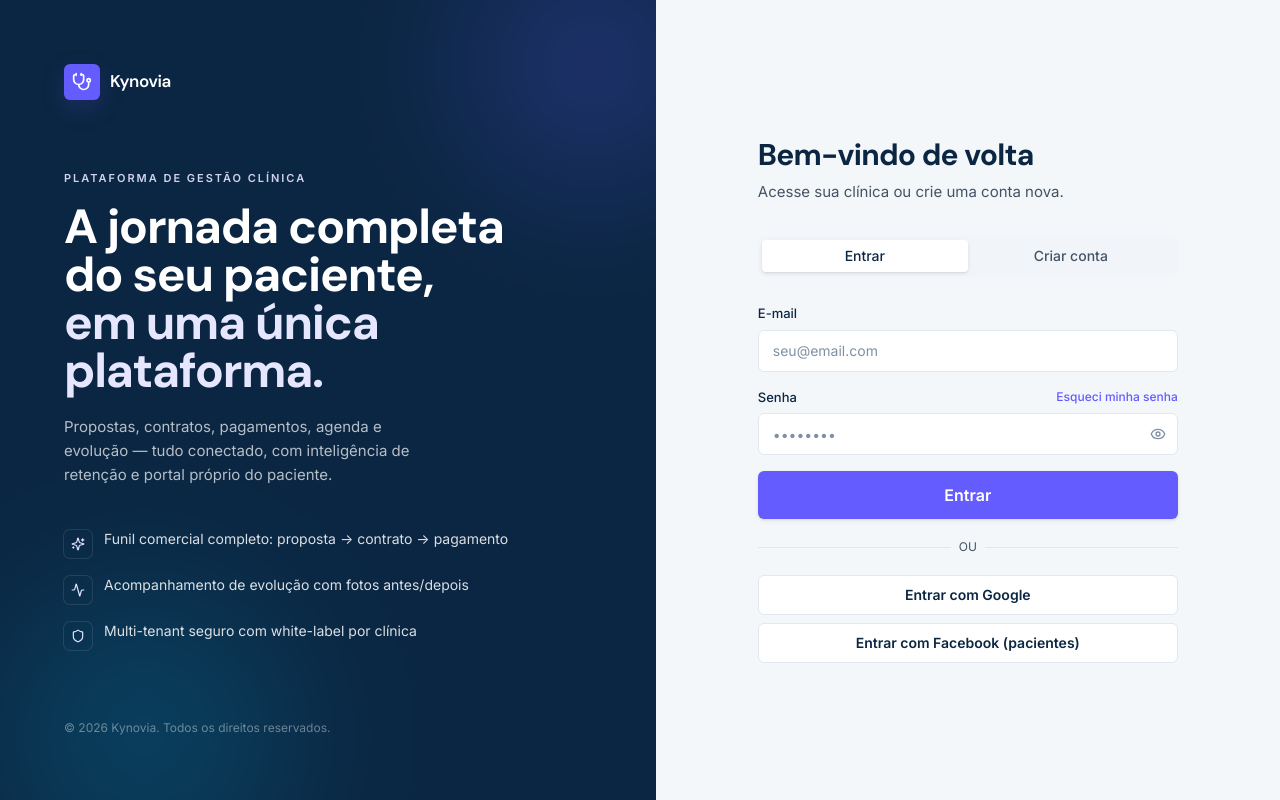
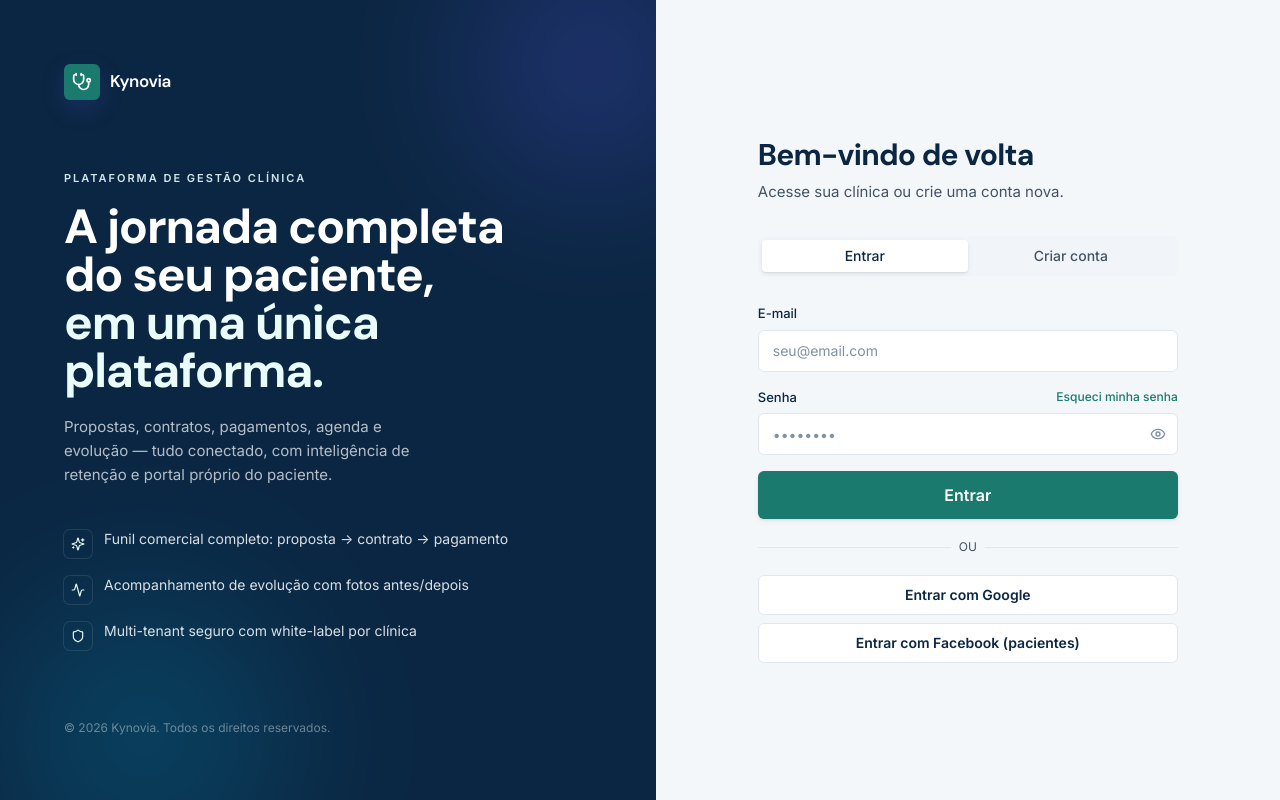
Before and after one commit to kynoviabr/AGENDA-MEDICA, a React (Vite) app: page /login in a window 1280 px wide. Built offline with nearby package versions, Linux system fonts and the light colour scheme; no server answers; the HTML template or start-up script is replaced by a standard one.

Commit message:
Restore original Agenda Med palette

```diff
--- a/src/index.css
+++ b/src/index.css
@@ -26,30 +26,30 @@
     --popover: 0 0% 100%;
     --popover-foreground: 210 72% 15%;
 
-    /* BRAND - Stripe purple (default; overridden per clinic via BrandingContext) */
-    --primary: 243 100% 68%;          /* #635bff */
+    /* BRAND - Agenda Med original (overridden per clinic via BrandingContext) */
+    --primary: 172 65% 29%;           /* #1a7a6d */
     --primary-foreground: 0 0% 100%;
-    --primary-dark: 243 75% 59%;      /* #4f46e5 */
-    --primary-light: 243 100% 95%;    /* #e8e7ff */
+    --primary-dark: 172 65% 19%;
+    --primary-light: 172 75% 95%;
 
-    --color-purple: 243 100% 68%;
-    --color-purple-dark: 243 75% 59%;
-    --color-purple-light: 243 100% 95%;
+    --color-purple: 172 65% 29%;
+    --color-purple-dark: 172 65% 19%;
+    --color-purple-light: 172 75% 95%;
     --color-cyan: 190 100% 50%;       /* #00d4ff */
     --color-green: 153 100% 42%;      /* #00d97e */
 
     /* SECONDARY - subtle surface */
-    --secondary: 210 38% 96%;         /* #f0f5fa */
-    --secondary-foreground: 210 72% 15%;
+    --secondary: 36 39% 94%;          /* #f5f0e8 */
+    --secondary-foreground: 172 65% 19%;
 
     --muted: 210 38% 96%;
     --muted-foreground: 213 19% 33%;  /* #425466 */
     --text-secondary: 213 19% 33%;    /* #425466 */
     --text-muted: 211 17% 57%;        /* #8898aa */
 
-    /* ACCENT - using Stripe cyan as accent default */
-    --accent: 190 100% 50%;
-    --accent-foreground: 210 72% 15%;
+    /* ACCENT - Agenda Med original gold */
+    --accent: 38 63% 48%;             /* #c8912e */
+    --accent-foreground: 0 0% 100%;
 
     /* SEMANTIC */
     --destructive: 348 78% 49%;       /* #df1b41 */
@@ -73,7 +73,7 @@
     --border: 214 32% 91%;            /* #e3e8ee */
     --input: 214 32% 91%;
     --border-hover: 214 14% 79%;      /* #c1c9d2 */
-    --ring: 243 100% 68%;             /* purple focus ring */
+    --ring: 172 65% 29%;
 
     /* RADIUS - Stripe scale */
     --radius: 0.625rem;               /* 10px - card default */
@@ -84,14 +84,14 @@
     --radius-pill: 9999px;
 
     /* BRAND tokens (overridden dynamically per clinic) */
-    --brand-primary: 243 100% 68%;
-    --brand-secondary: 210 38% 96%;
-    --brand-accent: 190 100% 50%;
+    --brand-primary: 172 65% 29%;
+    --brand-secondary: 36 39% 94%;
+    --brand-accent: 38 63% 48%;
     --brand-primary-contrast: #ffffff;
 
     /* GRADIENTS - reserved for hero/marketing only */
-    --gradient-primary: linear-gradient(135deg, hsl(243 100% 68%), hsl(243 75% 59%));
-    --gradient-accent: linear-gradient(135deg, hsl(190 100% 50%), hsl(243 100% 68%));
+    --gradient-primary: linear-gradient(135deg, hsl(172 65% 29%), hsl(172 65% 19%));
+    --gradient-accent: linear-gradient(135deg, hsl(38 63% 48%), hsl(38 63% 38%));
     --gradient-hero: linear-gradient(135deg, hsl(210 72% 15%) 0%, hsl(243 75% 25%) 100%);
     --gradient-surface: linear-gradient(180deg, hsl(210 38% 97%), hsl(210 38% 95%));
 
@@ -116,7 +116,7 @@
     /* SIDEBAR - Stripe navy */
     --sidebar-background: 210 72% 15%;          /* #0a2540 */
     --sidebar-foreground: 0 0% 100%;
-    --sidebar-primary: 243 100% 68%;
+    --sidebar-primary: 172 65% 29%;
     --sidebar-primary-foreground: 0 0% 100%;
     --sidebar-accent: 210 50% 22%;              /* hover bg */
     --sidebar-accent-foreground: 0 0% 100%;
```
